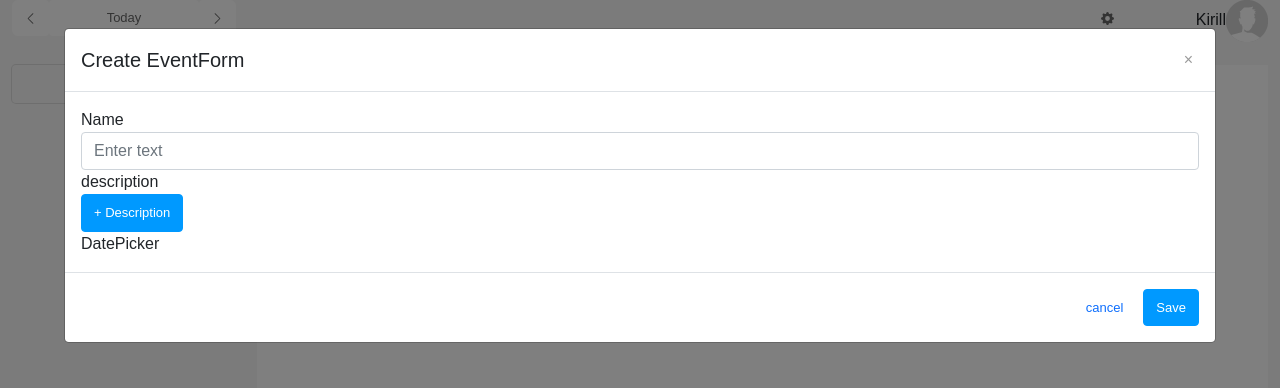
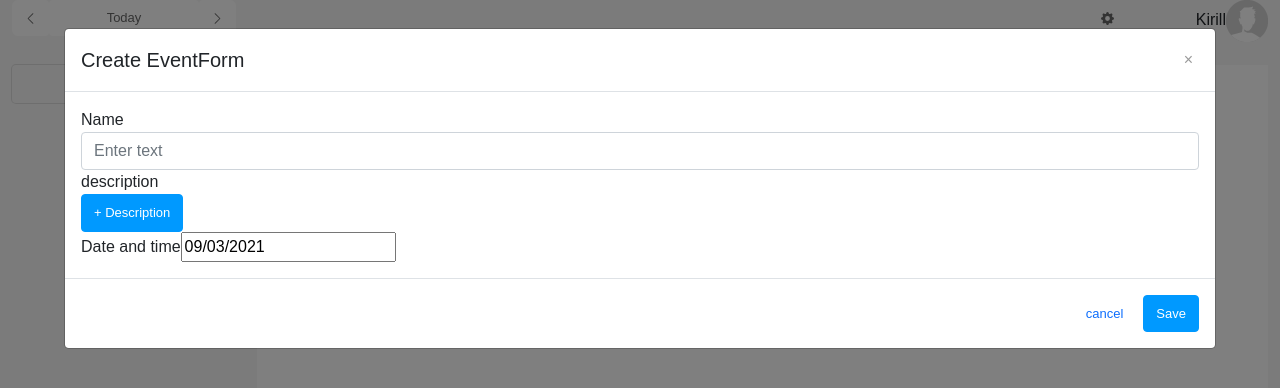
Before and after one commit to klavrenuk/schedule, a React (Create React App) app: page /dashboard in a window 1280 px wide. Both pictures are taken after a click on the button "Create event". Shown: the top 388 px of the page. Built offline with nearby package versions, Linux system fonts and the light colour scheme; a web font is replaced by a local one.

Commit message:
EventForm - init datePicker

```diff
--- a/package.json
+++ b/package.json
@@ -15,6 +15,7 @@
     "mongoose": "^5.12.13",
     "react": "^17.0.2",
     "react-chartjs-2": "^3.0.4",
+    "react-datepicker": "^4.2.1",
     "react-dom": "^17.0.2",
     "react-icons": "^4.2.0",
     "react-redux": "^7.2.3",
--- a/src/components/event/EventFormItem.jsx
+++ b/src/components/event/EventFormItem.jsx
@@ -1,9 +1,13 @@
 import React, {useState} from 'react';
 import {FormGroup, Input, Label, Button} from "reactstrap";
+import DatePicker from 'react-datepicker';
+
+import "react-datepicker/dist/react-datepicker.css";
 
 
 export default function EventFormItem(props) {
     const [isShowDescription, setIsShowDescription] = useState(false);
+    const [startDate, setStartDate] = useState(new Date());
     const data = props.data;
 
     function renderWithFromGroup(content) {
@@ -18,6 +22,14 @@ export default function EventFormItem(props) {
     }
 
     const onChangeItem = (event) => data.value = event.target.value;
+
+    const onChangeDate = (date) => {
+        data.value = new Date(date).toLocaleDateString('ru', {
+            year: 'numeric',
+            month: 'numeric',
+            day: 'numeric'
+        });
+    }
 
     const toggleViewDescription = () => setIsShowDescription(true);
 
@@ -54,8 +66,8 @@ export default function EventFormItem(props) {
             }
 
         case 'date':
-            return (
-                <div>DatePicker</div>
+            return renderWithFromGroup(
+                <DatePicker selected={startDate} onChange={(date) => onChangeDate(date)} />
             )
 
         default:
```
Also changed, not shown: 1 other file (tests, documents, lock files or other folders).
